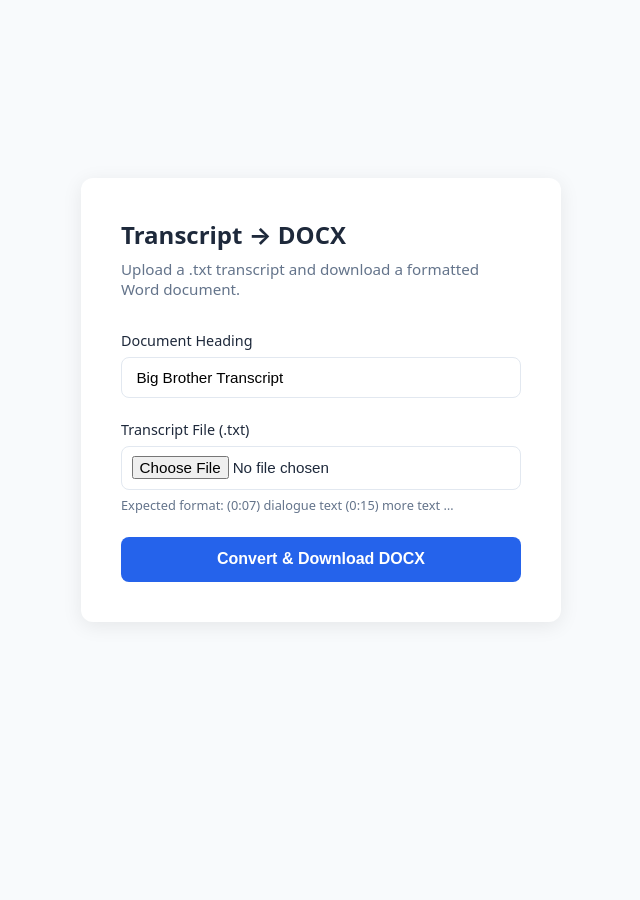
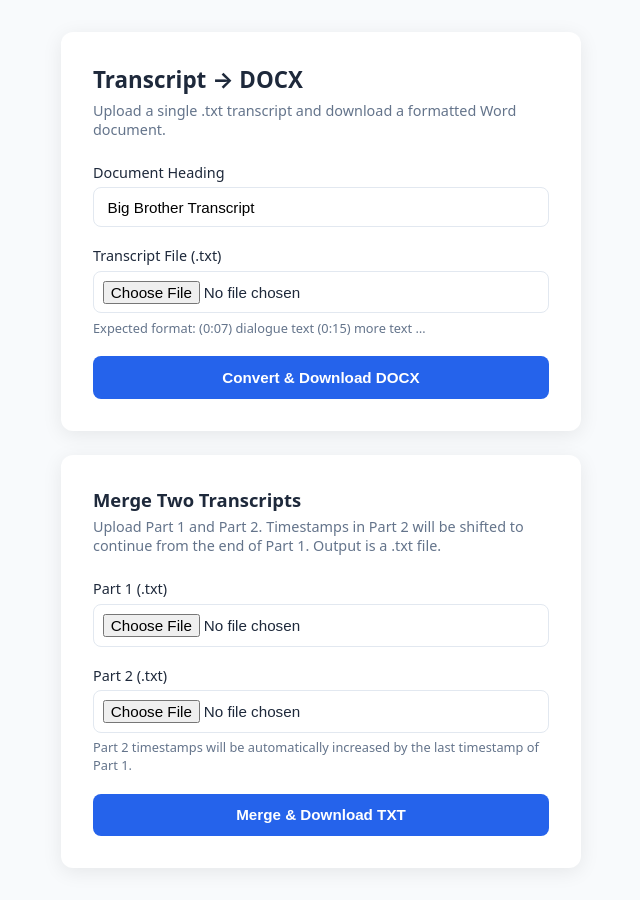
Before and after one commit to ay5257576-maker/transcript_converter, a Flask app: page / in a window 1280 px wide. Shown: the whole page, without its empty margins (319-959 px from the left). Before the commit the page ends 582 px from the top, so only its background shows below. Run offline with Flask 3, Linux system fonts and the light colour scheme.

Commit message:
Refactor index.html for transcript tools interface
Updated the title and adjusted layout styles for better alignment and spacing. Added sections for converting and merging transcripts.

```diff
--- a/templates/index.html
+++ b/templates/index.html
@@ -3,7 +3,7 @@
 <head>
     <meta charset="UTF-8">
     <meta name="viewport" content="width=device-width, initial-scale=1.0">
-    <title>Transcript → DOCX Converter</title>
+    <title>Transcript Tools</title>
     <style>
         :root {
             --primary: #2563eb;
@@ -22,45 +22,54 @@
             color: var(--text);
             min-height: 100vh;
             display: flex;
-            align-items: center;
+            align-items: flex-start;
             justify-content: center;
-            padding: 1.5rem;
+            padding: 2rem 1.5rem;
+        }
+        .container {
+            width: 100%;
+            max-width: 520px;
+            display: flex;
+            flex-direction: column;
+            gap: 1.5rem;
         }
         .card {
             background: var(--card);
             border-radius: 12px;
             box-shadow: 0 4px 20px rgba(0,0,0,0.08);
-            padding: 2.5rem;
-            width: 100%;
-            max-width: 480px;
+            padding: 2rem;
         }
         h1 {
-            font-size: 1.5rem;
-            margin-bottom: 0.5rem;
+            font-size: 1.4rem;
+            margin-bottom: 0.35rem;
+        }
+        h2 {
+            font-size: 1.15rem;
+            margin-bottom: 0.35rem;
         }
         p.subtitle {
             color: var(--muted);
-            font-size: 0.95rem;
-            margin-bottom: 2rem;
+            font-size: 0.9rem;
+            margin-bottom: 1.5rem;
         }
         label {
             display: block;
             font-weight: 500;
-            margin-bottom: 0.4rem;
+            margin-bottom: 0.35rem;
             font-size: 0.9rem;
         }
         input[type="text"],
         input[type="file"] {
             width: 100%;
-            padding: 0.7rem 0.9rem;
+            padding: 0.65rem 0.85rem;
             border: 1px solid var(--border);
             border-radius: 8px;
             font-size: 0.95rem;
-            margin-bottom: 1.4rem;
+            margin-bottom: 1.2rem;
             background: #fff;
         }
         input[type="file"] {
-            padding: 0.6rem;
+            padding: 0.55rem;
         }
         input:focus {
             outline: none;
@@ -69,12 +78,12 @@
         }
         button {
             width: 100%;
-            padding: 0.85rem;
+            padding: 0.8rem;
             background: var(--primary);
             color: white;
             border: none;
             border-radius: 8px;
-            font-size: 1rem;
+            font-size: 0.95rem;
             font-weight: 600;
             cursor: pointer;
             transition: background 0.15s;
@@ -86,24 +95,29 @@
             background: #fef2f2;
             color: var(--error);
             border: 1px solid #fecaca;
-            padding: 0.75rem 1rem;
+            padding: 0.7rem 1rem;
             border-radius: 8px;
-            margin-bottom: 1.5rem;
+            margin-bottom: 1.2rem;
             font-size: 0.9rem;
         }
         .hint {
             font-size: 0.8rem;
             color: var(--muted);
-            margin-top: -1rem;
-            margin-bottom: 1.4rem;
+            margin-top: -0.85rem;
+            margin-bottom: 1.2rem;
+        }
+        .divider {
+            text-align: center;
+            color: var(--muted);
+            font-size: 0.85rem;
+            margin: 0.25rem 0;
         }
     </style>
 </head>
 <body>
-    <div class="card">
-        <h1>Transcript → DOCX</h1>
-        <p class="subtitle">Upload a .txt transcript and download a formatted Word document.</p>
+    <div class="container">
 
+        <!-- Flash messages -->
         {% with messages = get_flashed_messages() %}
             {% if messages %}
                 {% for message in messages %}
@@ -112,7 +126,12 @@
             {% endif %}
         {% endwith %}
 
-        <form method="POST" enctype="multipart/form-data">
+        <!-- Convert to DOCX -->
+        <div class="card">
+            <h1>Transcript → DOCX</h1>
+            <p class="subtitle">Upload a single .txt transcript and download a formatted Word document.</p>
+
+            <form method="POST" action="/" enctype="multipart/form-data">
                 <label for="heading">Document Heading</label>
                 <input type="text" id="heading" name="heading"
                        placeholder="e.g. Big Brother Transcript" value="Big Brother Transcript">
@@ -124,5 +143,24 @@
                 <button type="submit">Convert & Download DOCX</button>
             </form>
         </div>
+
+        <!-- Merge two parts -->
+        <div class="card">
+            <h2>Merge Two Transcripts</h2>
+            <p class="subtitle">Upload Part 1 and Part 2. Timestamps in Part 2 will be shifted to continue from the end of Part 1. Output is a .txt file.</p>
+
+            <form method="POST" action="/merge" enctype="multipart/form-data">
+                <label for="part1">Part 1 (.txt)</label>
+                <input type="file" id="part1" name="part1" accept=".txt" required>
+
+                <label for="part2">Part 2 (.txt)</label>
+                <input type="file" id="part2" name="part2" accept=".txt" required>
+                <p class="hint">Part 2 timestamps will be automatically increased by the last timestamp of Part 1.</p>
+
+                <button type="submit">Merge & Download TXT</button>
+            </form>
+        </div>
+
+    </div>
 </body>
 </html>
```
Lines whose indentation alone changed are shown as unchanged.
